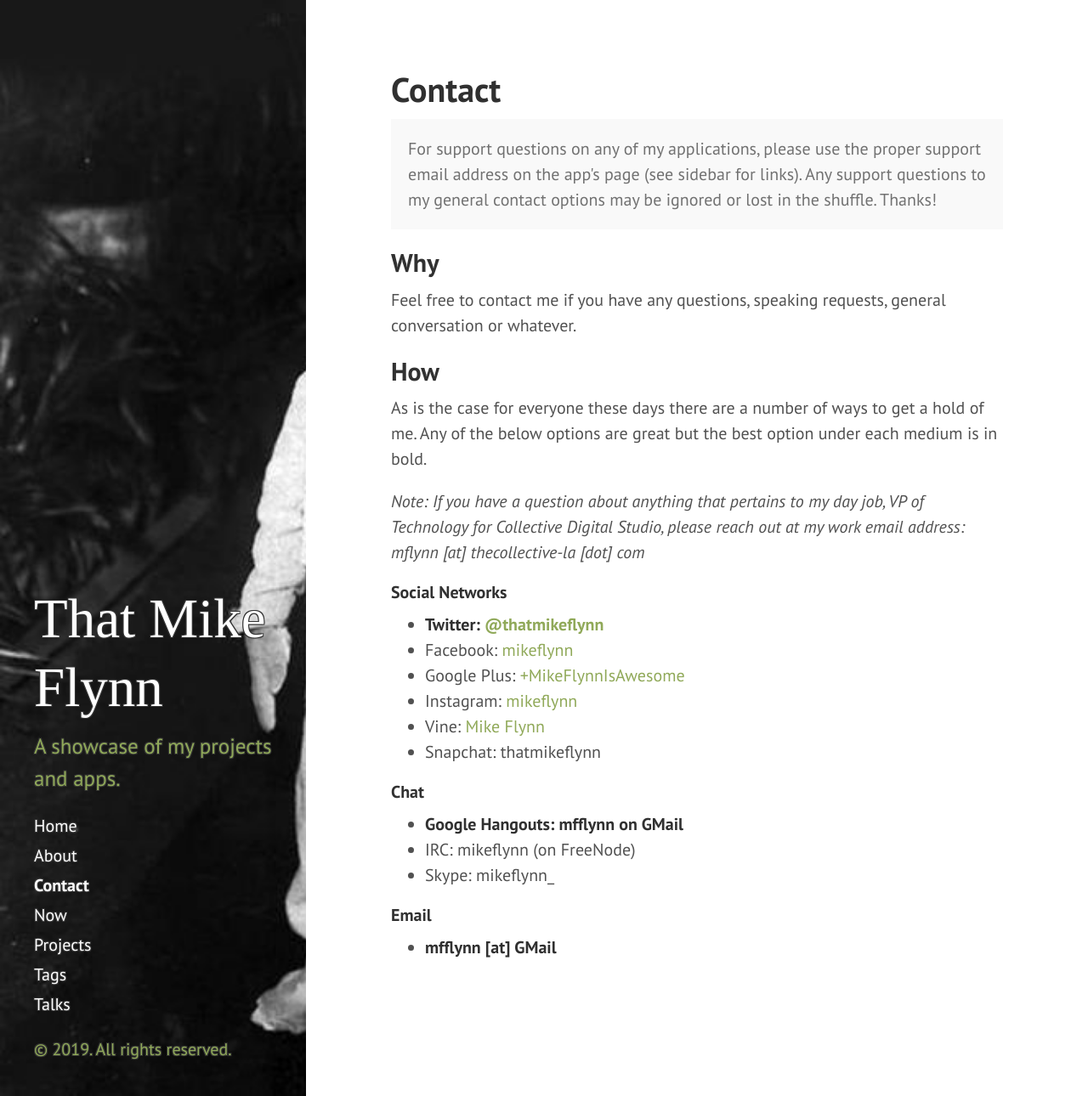
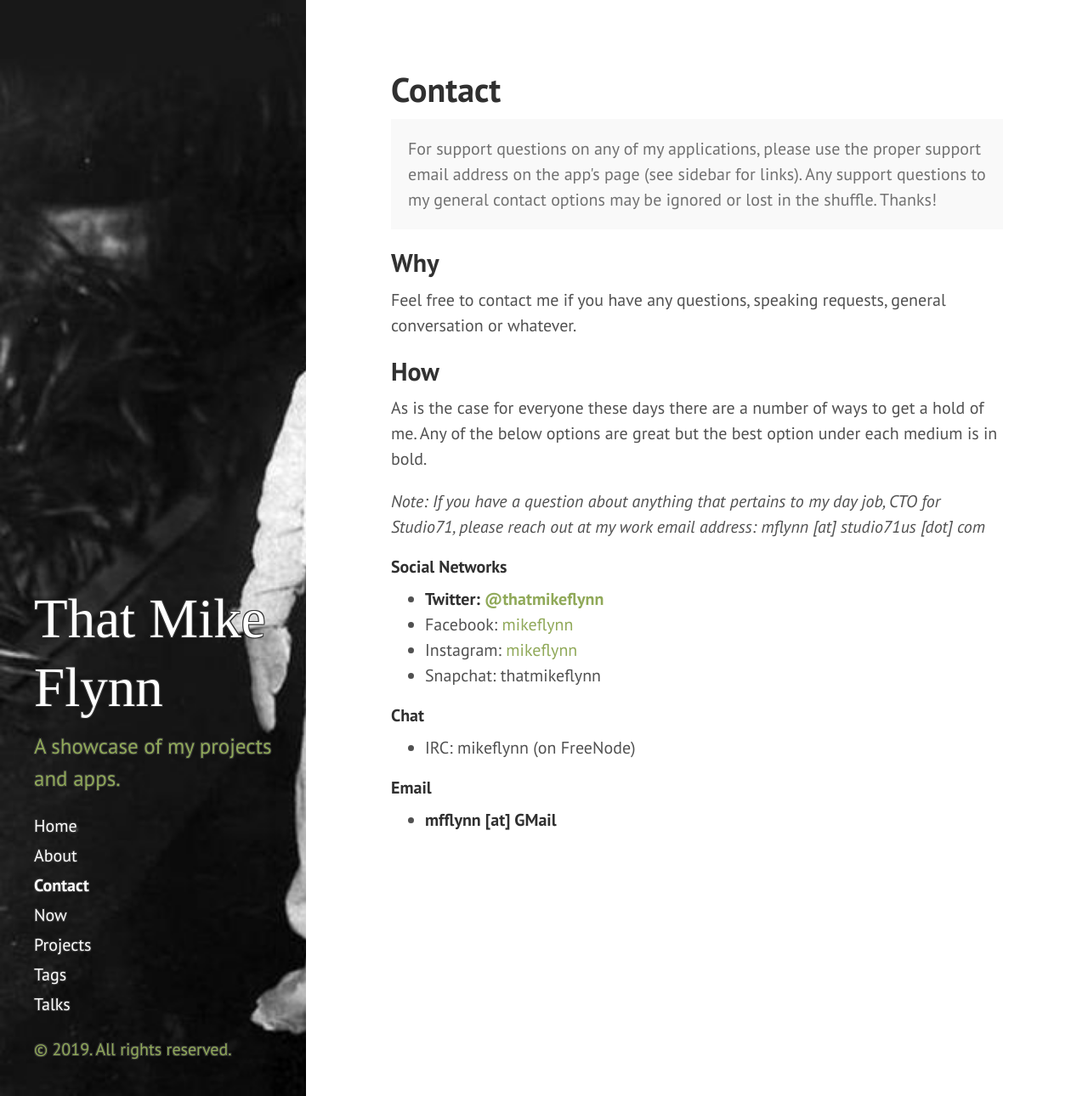
Before and after one commit to mikeflynn/thatmikeflynn.com-archive, a Jekyll site: the page built from contact.md, in a window 1280 px wide and 1290 px high. Shown: the whole window at 85% size. Built offline with Jekyll 4.4.1, drawn with Linux system fonts in a browser that asks for light colours; nearby versions of some CDN libraries; some web fonts are replaced.

Commit message:
Updated to about and contact pages.

```diff
--- a/contact.md
+++ b/contact.md
@@ -15,20 +15,16 @@ Feel free to contact me if you have any questions, speaking requests, general co
 
 As is the case for everyone these days there are a number of ways to get a hold of me. Any of the below options are great but the best option under each medium is in bold.
 
-_Note: If you have a question about anything that pertains to my day job, VP of Technology for Collective Digital Studio, please reach out at my work email address: mflynn [at] thecollective-la [dot] com_
+_Note: If you have a question about anything that pertains to my day job, CTO for Studio71, please reach out at my work email address: mflynn [at] studio71us [dot] com_
 
 #### Social Networks
 * **Twitter: [@thatmikeflynn](https://twitter.com/thatmikeflynn)**
 * Facebook: [mikeflynn](https://facebook.com/mikeflynn)
-* Google Plus: [+MikeFlynnIsAwesome](https://plus.google.com/u/0/+MikeFlynnIsAwesome/posts)
 * Instagram: [mikeflynn](http://instagram.com/mikeflynn)
-* Vine: [Mike Flynn](https://vine.co/u/907124472119701504)
 * Snapchat: thatmikeflynn
 
 #### Chat
-* **Google Hangouts: mfflynn on GMail**
 * IRC: mikeflynn (on FreeNode)
-* Skype: mikeflynn_
 
 #### Email
 * **mfflynn [at] GMail**
```
Also changed, not shown: about.md (+1 -1 lines).
